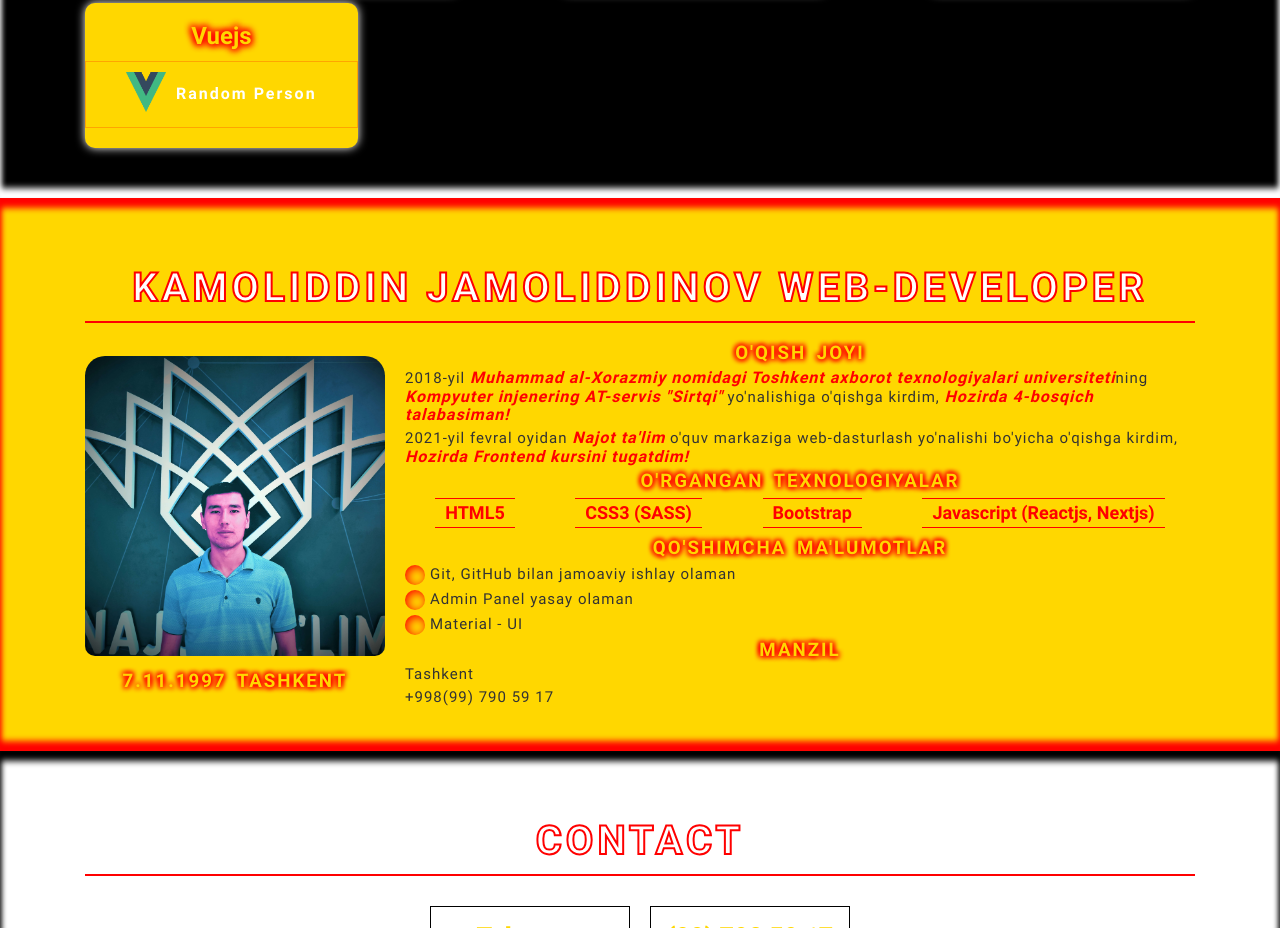
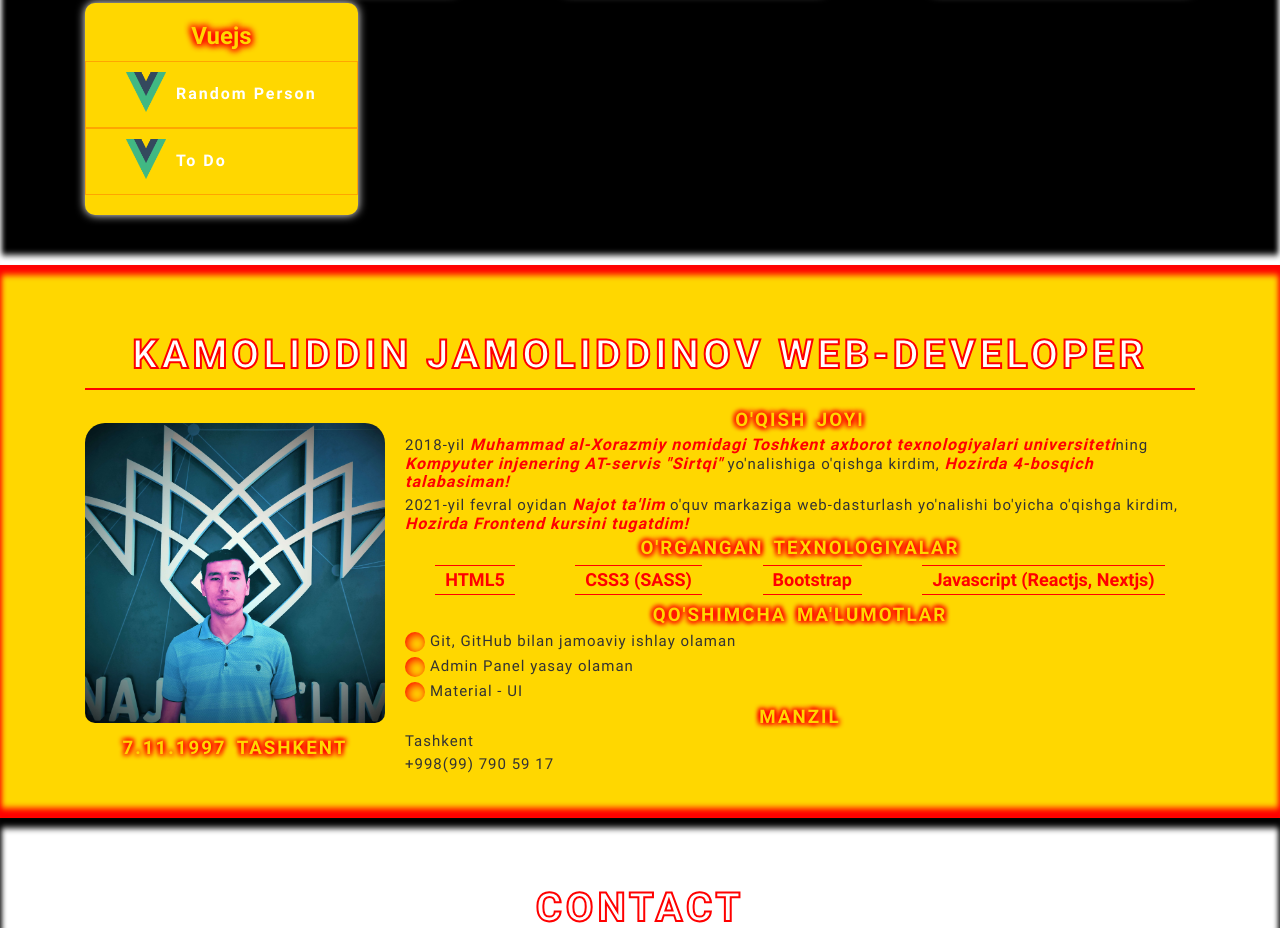
Before and after one commit to kamoliddin5917/portfolio, a plain HTML site: page index.html in a window 1280 px wide. Shown: the part 1658-2586 px from the top of the page. Drawn offline with Linux system fonts and the light colour scheme.

Commit message:
plus vue project

```diff
--- a/index.html
+++ b/index.html
@@ -141,6 +141,8 @@
             <ul class="box box--vuejs">
               <li class="box__list"><a class="box__link" href="https://thismyfriendsvuejs.netlify.app/"
                   target="_blank">Random Person</a></li>
+              <li class="box__list"><a class="box__link" href="https://thismytodovuejs.netlify.app/" target="_blank">To
+                  Do</a></li>
             </ul>
           </li>
         </ul>
```
